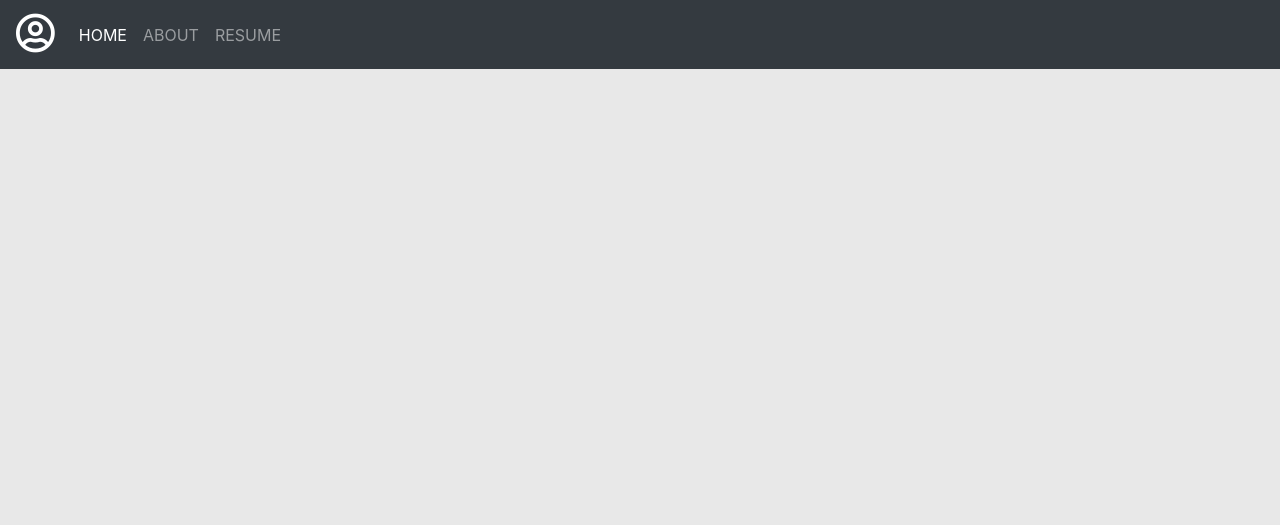
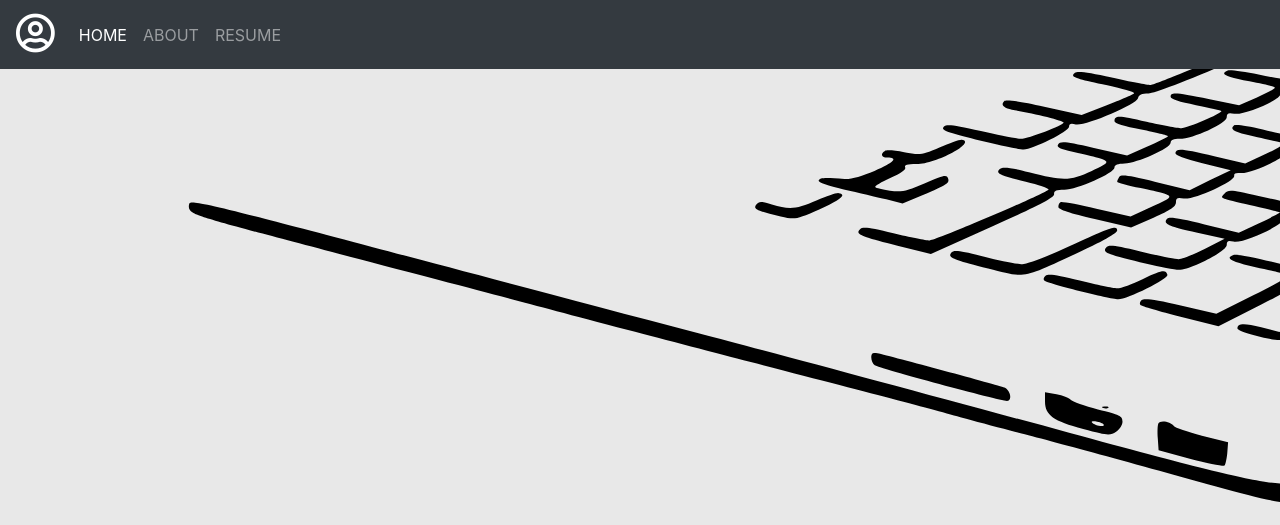
Before and after one commit to ElinorBe/WEB, a plain HTML site: page index.html in a window 1280 px wide. Shown: the top 525 px of the page. Drawn offline with nearby package versions, Linux system fonts and the light colour scheme; the site is published under a folder, as on GitHub Pages, so addresses that start at the root find nothing; a web font is replaced by a local one.

Commit message:
background

```diff
--- a/css/styles.css
+++ b/css/styles.css
@@ -1,5 +1,5 @@
 .bgArea{
-    background-image: url("/images/bg.svg");
+    background-image: url("../images/bg.svg");
     background-color:#E8E8E8 ;
     background-repeat: no-repeat;
     background-position: center;
```
